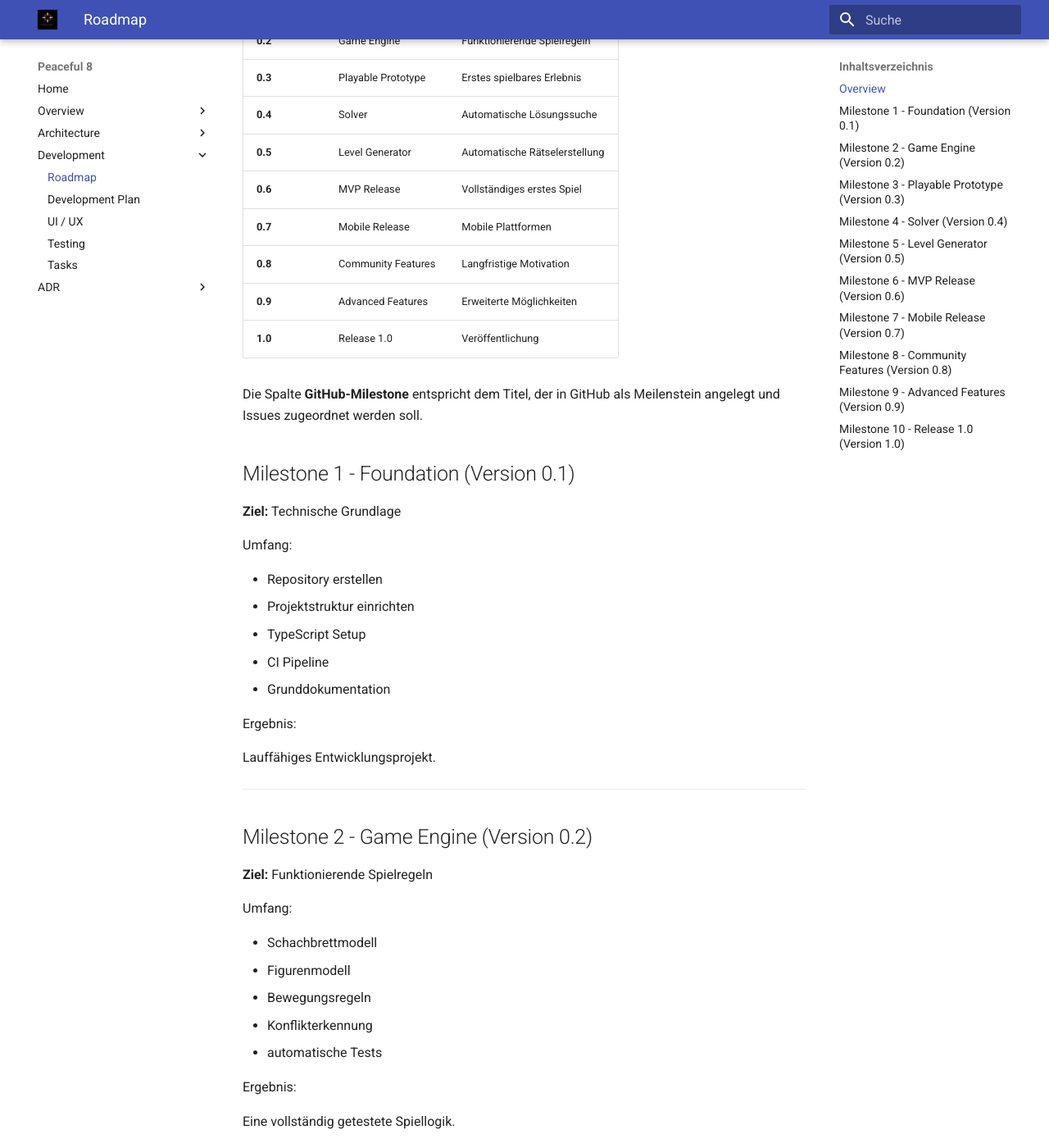
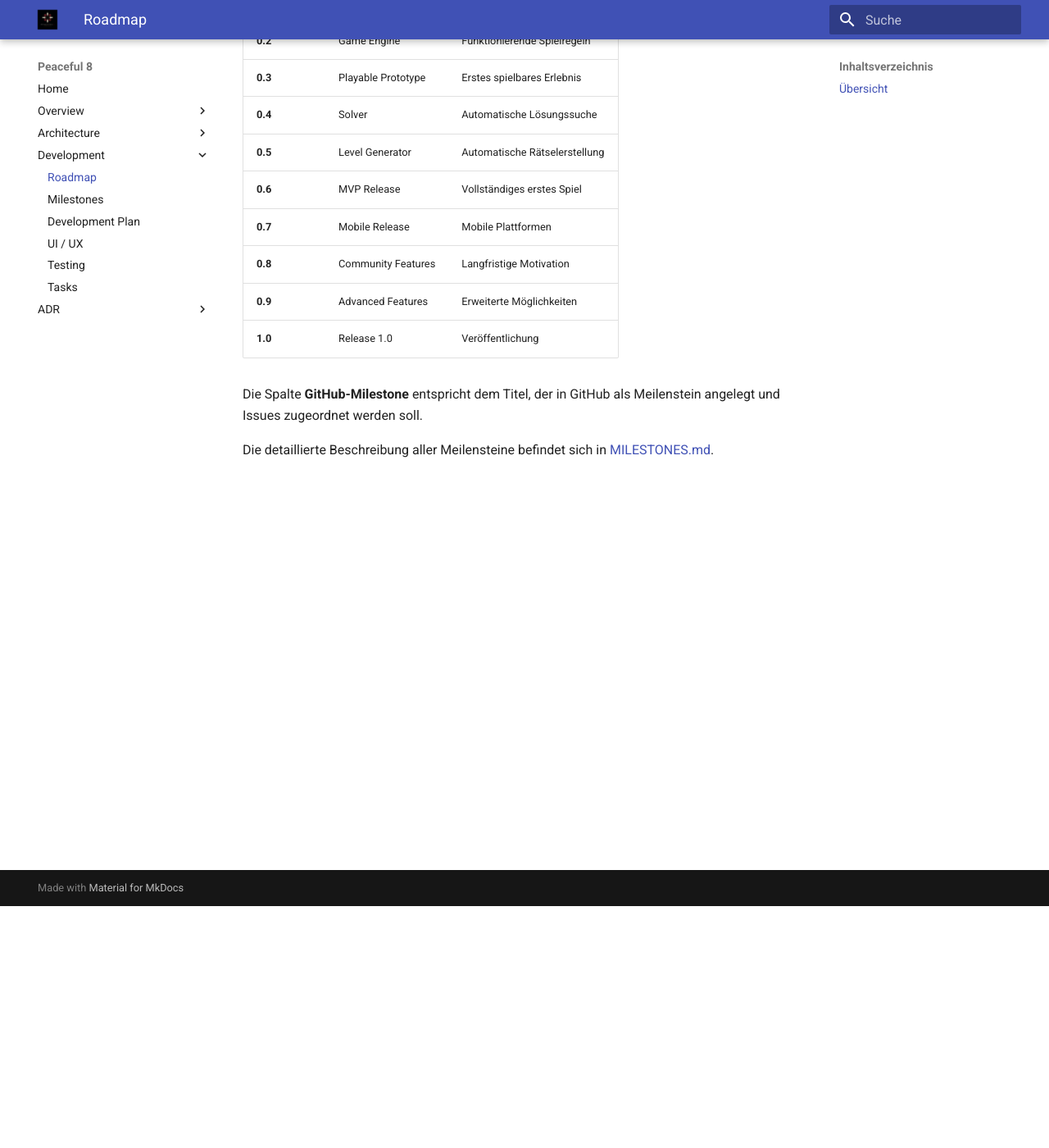
Before and after one commit to clavicarius/peaceful-8, an MkDocs documentation site: the page built from docs/development/ROADMAP.md, in a window 1280 px wide and 1400 px high, scrolled down 295 px. Shown: the whole window at 82% size. Built offline with MkDocs 1.6.1 and Material for MkDocs 9.7.7, drawn with Linux system fonts in a browser that asks for light colours; some of the changed text lies outside the part shown.

Commit message:
docs: consolidate milestones into single MILESTONES.md, link from AGENTS.md, ROADMAP.md, DEVELOPMENT_PLAN.md
Co-authored-by: clavicarius <36035933+clavicarius@users.noreply.github.com>

```diff
--- a/docs/development/ROADMAP.md
+++ b/docs/development/ROADMAP.md
@@ -1,6 +1,6 @@
 # Roadmap
 
-## Overview
+## Übersicht
 
 | Version | GitHub-Milestone   | Ziel                          |
 | ------- | ------------------ | ----------------------------- |
@@ -17,175 +17,4 @@
 
 Die Spalte **GitHub-Milestone** entspricht dem Titel, der in GitHub als Meilenstein angelegt und Issues zugeordnet werden soll.
 
-## Milestone 1 - Foundation (Version 0.1)
-
-**Ziel:** Technische Grundlage
-
-Umfang:
-
-- Repository erstellen
-- Projektstruktur einrichten
-- TypeScript Setup
-- CI Pipeline
-- Grunddokumentation
-
-Ergebnis:
-
-Lauffähiges Entwicklungsprojekt.
-
----
-
-## Milestone 2 - Game Engine (Version 0.2)
-
-**Ziel:** Funktionierende Spielregeln
-
-Umfang:
-
-- Schachbrettmodell
-- Figurenmodell
-- Bewegungsregeln
-- Konflikterkennung
-- automatische Tests
-
-Ergebnis:
-
-Eine vollständig getestete Spiellogik.
-
----
-
-## Milestone 3 - Playable Prototype (Version 0.3)
-
-**Ziel:** Erstes spielbares Erlebnis
-
-Umfang:
-
-- grafisches Spielfeld
-- Figuren platzieren
-- Drag & Drop
-- Konfliktanzeige
-- Lösung erkennen
-
-Ergebnis:
-
-Erste spielbare Version.
-
----
-
-## Milestone 4 - Solver (Version 0.4)
-
-**Ziel:** Automatische Lösungssuche
-
-Umfang:
-
-- Lösungsalgorithmus
-- Validierung
-- Unterstützung für Hinweise
-
-Ergebnis:
-
-Das System kann Rätsel analysieren.
-
----
-
-## Milestone 5 - Level Generator (Version 0.5)
-
-**Ziel:** Automatische Rätselerstellung
-
-Umfang:
-
-- Generierung kompletter Lösungen
-- Entfernen von Figuren
-- Schwierigkeitsbewertung
-- Speicherung als Level-Dateien
-
-Ergebnis:
-
-Automatisch erzeugte Level.
-
----
-
-## Milestone 6 - MVP Release (Version 0.6)
-
-**Ziel:** Vollständiges erstes Spiel
-
-Umfang:
-
-- Kampagnenmodus
-- 100 Level
-- Fortschritt speichern
-- Einstellungen
-- Responsive Design
-
-Ergebnis:
-
-Spielbare Browser-Version.
-
----
-
-## Milestone 7 - Mobile Release (Version 0.7)
-
-**Ziel:** Mobile Plattformen
-
-Umfang:
-
-- Android Build
-- iOS Build
-- Touch Optimierung
-- Offline-Modus
-
-Ergebnis:
-
-Mobile Apps.
-
----
-
-## Milestone 8 - Community Features (Version 0.8)
-
-**Ziel:** Langfristige Motivation
-
-Umfang:
-
-- Daily Puzzle
-- Statistiken
-- Erfolge
-- Bestenlisten
-
-Ergebnis:
-
-Die ersten Community-Funktionen fördern langfristige Motivation und tägliche Rückkehr.
-
----
-
-## Milestone 9 - Advanced Features (Version 0.9)
-
-**Ziel:** Erweiterte Möglichkeiten
-
-Umfang:
-
-- Level Editor
-- eigene Rätsel teilen
-- Spezialregeln
-- Themes
-
-Ergebnis:
-
-Erweiterte Inhalte und Personalisierung machen die Plattform vielseitiger.
-
----
-
-## Milestone 10 - Release 1.0 (Version 1.0)
-
-**Ziel:** Veröffentlichung
-
-Umfang:
-
-- Stabilisierung
-- Performance Optimierung
-- Store Vorbereitung
-- Dokumentation
-
-Ergebnis:
-
-Eine stabile Veröffentlichung mit vollständiger Dokumentation und Release-Vorbereitung.
-
----
+Die detaillierte Beschreibung aller Meilensteine befindet sich in [MILESTONES.md](./MILESTONES.md).
--- a/mkdocs.yml
+++ b/mkdocs.yml
@@ -62,6 +62,7 @@ nav:
 
   - Development:
       - Roadmap: development/ROADMAP.md
+      - Milestones: development/MILESTONES.md
       - Development Plan: development/DEVELOPMENT_PLAN.md
       - UI / UX: development/UI_UX.md
       - Testing: development/TESTING.md
```
Also changed, not shown: AGENTS.md (+1 -102 lines), docs/development/DEVELOPMENT_PLAN.md (+2 -169 lines), docs/development/MILESTONES.md (added, +193 -0 lines), 1 other file.
